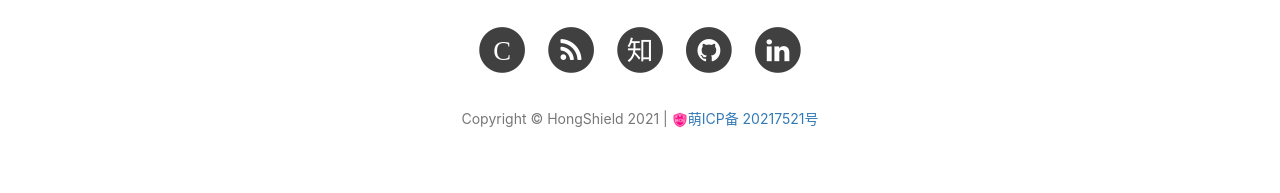
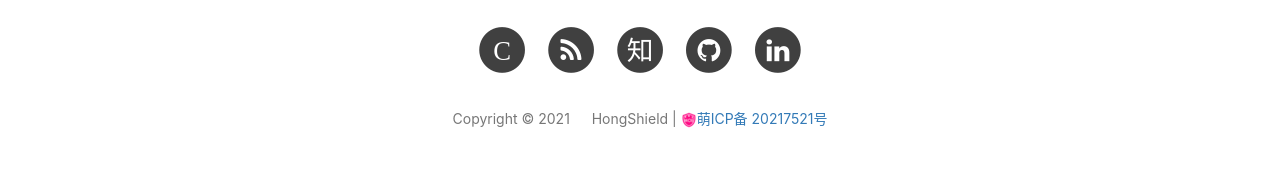
Before and after one commit to HongShield/hongshield.github.io, a Jekyll site: the page built from index.html, in a window 1280 px wide. Shown: the part 1019-1212 px from the top of the page. Built offline with Jekyll 4.4.1, drawn with Linux system fonts in a browser that asks for light colours; nearby versions of some CDN libraries; comment, search, counter and statistics services are not loaded; part of the change alters nothing that is shown.

```diff
--- a/_includes/footer.html
+++ b/_includes/footer.html
@@ -89,7 +89,7 @@
                     {% endif %}
                 </ul>
                 <p class="copyright text-muted">
-                    Copyright &copy; {{ site.title }} {{ site.time | date: '%Y' }} |
+                    Copyright &copy; 2021 &emsp; HongShield  |
                     <a href="https://icp.gov.moe" target="_blank"> <img src="../img/meo-icon16.png" style="margin-bottom: 2px;">萌ICP备 </a><a href="https://icp.gov.moe/?keyword=20217521" target="_blank"> 20217521号</a>
                 </p>
             </div>
```
